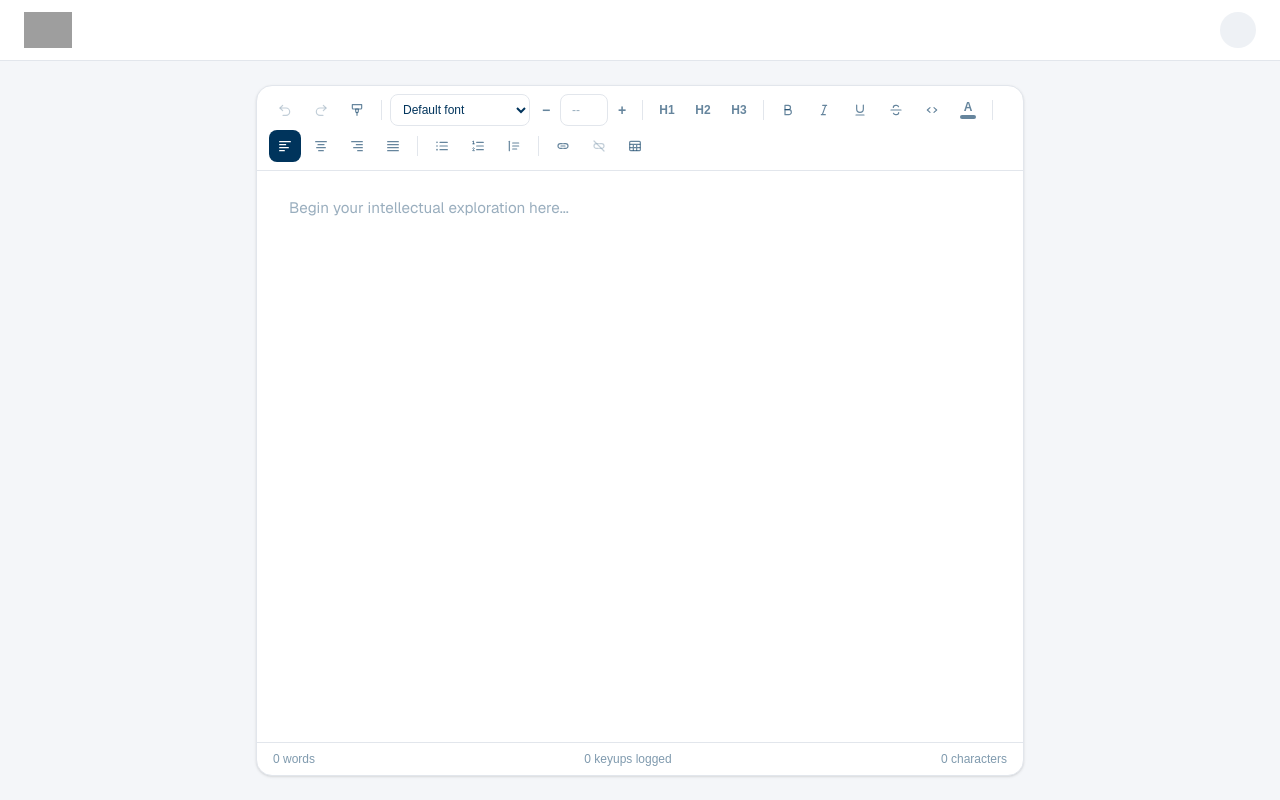
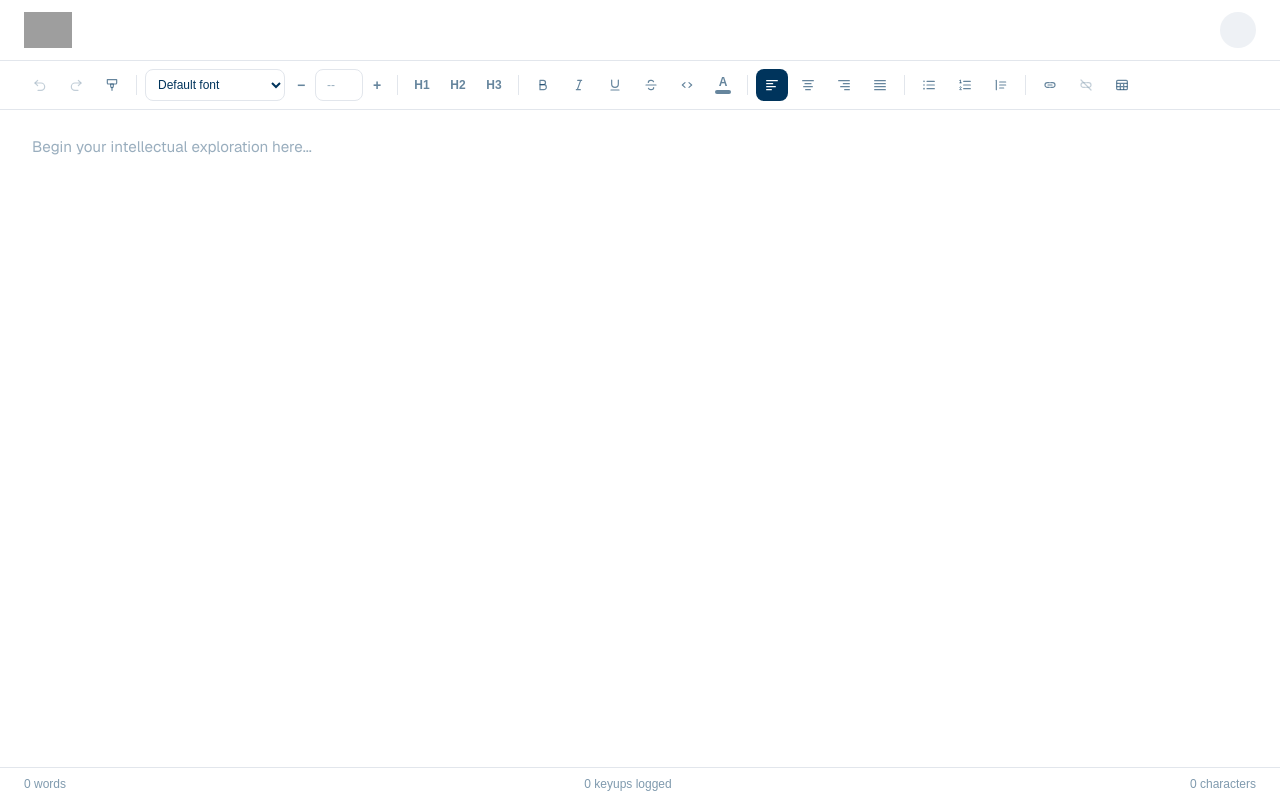
Before and after one commit to artemis-arc/Writewise, a Next.js app in the folder frontend/: page /write in a window 1280 px wide. Built offline with nearby package versions, Linux system fonts and the light colour scheme; grey boxes are pictures that could not be loaded.

Commit message:
Refactor layout and styling in editor components for improved consistency and usability

```diff
--- a/frontend/src/app/write/page.tsx
+++ b/frontend/src/app/write/page.tsx
@@ -12,11 +12,7 @@ export default function WritePage() {
     <div className="flex flex-1 flex-col overflow-hidden">
       <TopBar />
 
-      <div className="flex-1 overflow-hidden px-6 py-6">
-        <div className="mx-auto h-full w-full max-w-3xl">
-          <RichTextEditor />
-        </div>
-      </div>
+      <RichTextEditor />
     </div>
   );
 }
--- a/frontend/src/components/editor/EditorToolbar.tsx
+++ b/frontend/src/components/editor/EditorToolbar.tsx
@@ -129,12 +129,14 @@ export function EditorToolbar({ editor }: Readonly<EditorToolbarProps>) {
   };
 
   return (
-    <div className="shrink-0">
+    // Spans the whole window under the TopBar now that the editor is full-bleed,
+    // so the horizontal padding matches the TopBar's rather than a card's.
+    <div className="shrink-0 bg-surface">
       <div
         role="toolbar"
         aria-label="Formatting"
         aria-orientation="horizontal"
-        className="flex flex-wrap items-center gap-1 border-b border-border-subtle px-3 py-2"
+        className="flex flex-wrap items-center gap-1 border-b border-border-subtle px-6 py-2"
       >
         <ToolbarButton
           label="Undo"
--- a/frontend/src/components/editor/LinkForm.tsx
+++ b/frontend/src/components/editor/LinkForm.tsx
@@ -52,7 +52,7 @@ export function LinkForm({ editor, initialHref, onClose }: Readonly<LinkFormProp
   return (
     <form
       onSubmit={handleSubmit}
-      className="flex flex-wrap items-center gap-2 border-b border-border-subtle px-3 py-2"
+      className="flex flex-wrap items-center gap-2 border-b border-border-subtle px-6 py-2"
     >
       <label
         htmlFor={fieldId}
--- a/frontend/src/components/editor/RichTextEditor.tsx
+++ b/frontend/src/components/editor/RichTextEditor.tsx
@@ -106,12 +106,15 @@ export function RichTextEditor() {
   });
 
   return (
-    <div className="flex h-full flex-col overflow-hidden rounded-2xl border border-border-subtle bg-surface shadow-sm">
+    // `min-h-0` lets this pane shrink inside the page's flex column, which is
+    // what confines the overflow to the scroll container below rather than
+    // pushing the status bar off-screen.
+    <div className="flex min-h-0 flex-1 flex-col overflow-hidden bg-surface">
       {editor && <EditorToolbar editor={editor} />}
 
       <div
         className={clsx(
-          "flex-1 overflow-y-auto px-8 py-6",
+          "min-h-0 flex-1 overflow-y-auto px-8 py-6",
           // Signals that the next selection will be painted rather than just made.
           editorState?.isPainterArmed && "manuscript-painting",
         )}
@@ -119,7 +122,7 @@ export function RichTextEditor() {
         <EditorContent editor={editor} className="h-full" />
       </div>
 
-      <div className="flex shrink-0 items-center justify-between border-t border-border-subtle px-4 py-2 text-xs text-foreground/50">
+      <div className="flex shrink-0 items-center justify-between border-t border-border-subtle px-6 py-2 text-xs text-foreground/50">
         <span>{(editorState?.words ?? 0).toLocaleString()} words</span>
         {IS_DEV && (
           <span title="Keyup events written to the console (development only)">
--- a/frontend/src/components/editor/TableControls.tsx
+++ b/frontend/src/components/editor/TableControls.tsx
@@ -15,7 +15,7 @@ export function TableControls({ editor }: Readonly<TableControlsProps>) {
       role="toolbar"
       aria-label="Table"
       aria-orientation="horizontal"
-      className="flex flex-wrap items-center gap-1 border-b border-border-subtle bg-surface-muted px-3 py-2"
+      className="flex flex-wrap items-center gap-1 border-b border-border-subtle bg-surface-muted px-6 py-2"
     >
       <span className="mr-1 text-xs font-semibold tracking-wide text-brand uppercase">Table</span>
 
```
